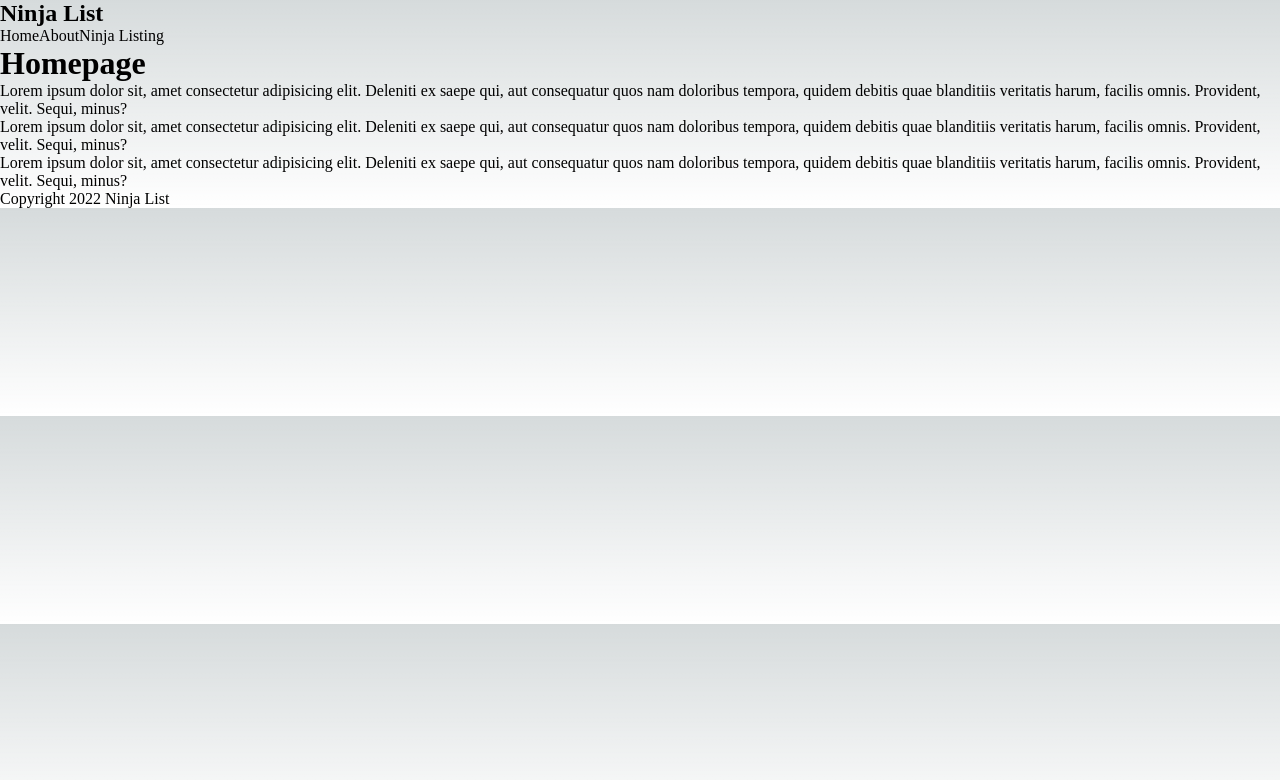
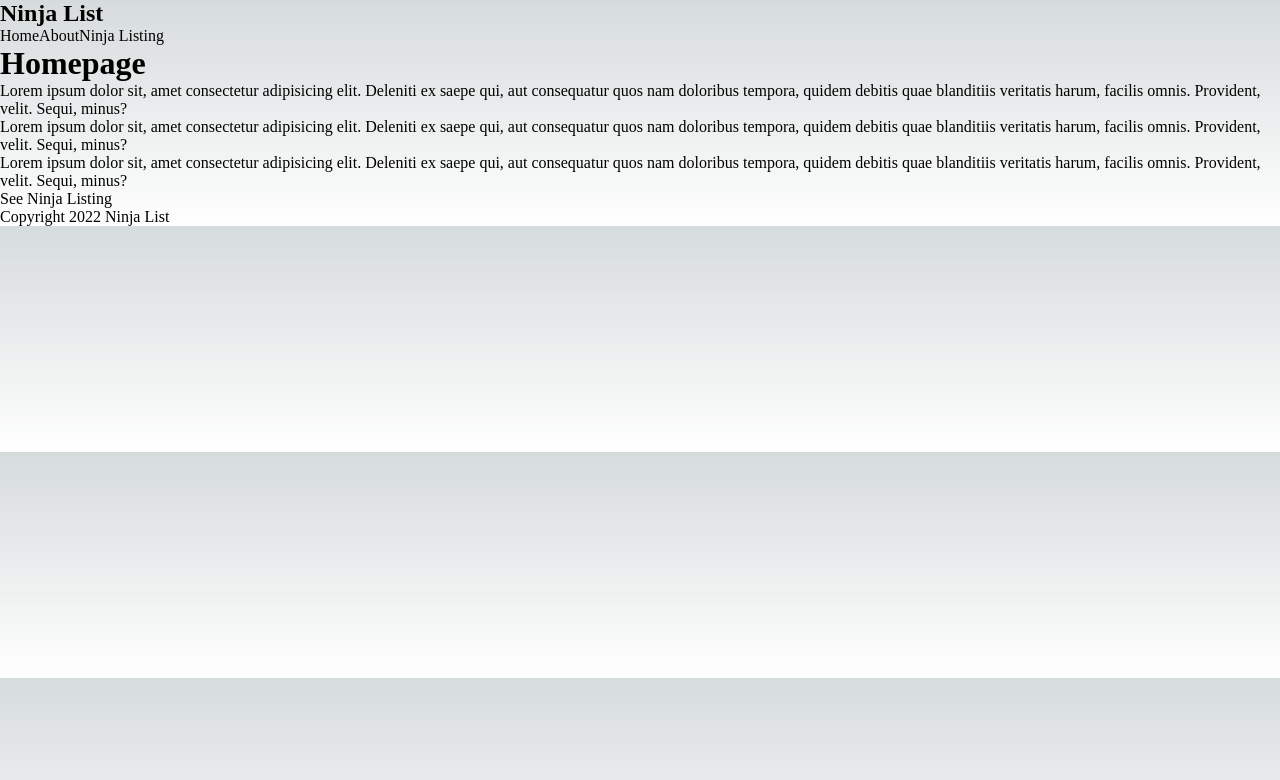
Before and after one commit to capmahin/Nextjs-Tutorials, a Next.js app: page / in a window 1280 px wide. Shown: the top 780 px of the page. Built offline with nearby package versions, Linux system fonts and the light colour scheme.

Commit message:
Add Link in homepage

```diff
--- a/pages/index.js
+++ b/pages/index.js
@@ -4,7 +4,7 @@ import { Inter } from '@next/font/google'
 import styles from '../styles/Home.module.css'
 import Navbar from "../comps/Navbar"
 import Footer from "../comps/Footer"
-
+import Link from "next/link"
 const inter = Inter({ subsets: ['latin'] })
 
 export default function Home() {
@@ -15,7 +15,7 @@ export default function Home() {
       <p>Lorem ipsum dolor sit, amet consectetur adipisicing elit. Deleniti ex saepe qui, aut consequatur quos nam doloribus tempora, quidem debitis quae blanditiis veritatis harum, facilis omnis. Provident, velit. Sequi, minus?</p>
       <p>Lorem ipsum dolor sit, amet consectetur adipisicing elit. Deleniti ex saepe qui, aut consequatur quos nam doloribus tempora, quidem debitis quae blanditiis veritatis harum, facilis omnis. Provident, velit. Sequi, minus?</p>
       <p>Lorem ipsum dolor sit, amet consectetur adipisicing elit. Deleniti ex saepe qui, aut consequatur quos nam doloribus tempora, quidem debitis quae blanditiis veritatis harum, facilis omnis. Provident, velit. Sequi, minus?</p>
-
+      <Link href="/ninjas">See Ninja Listing </Link>
       <Footer />
     </div>
   )
```
